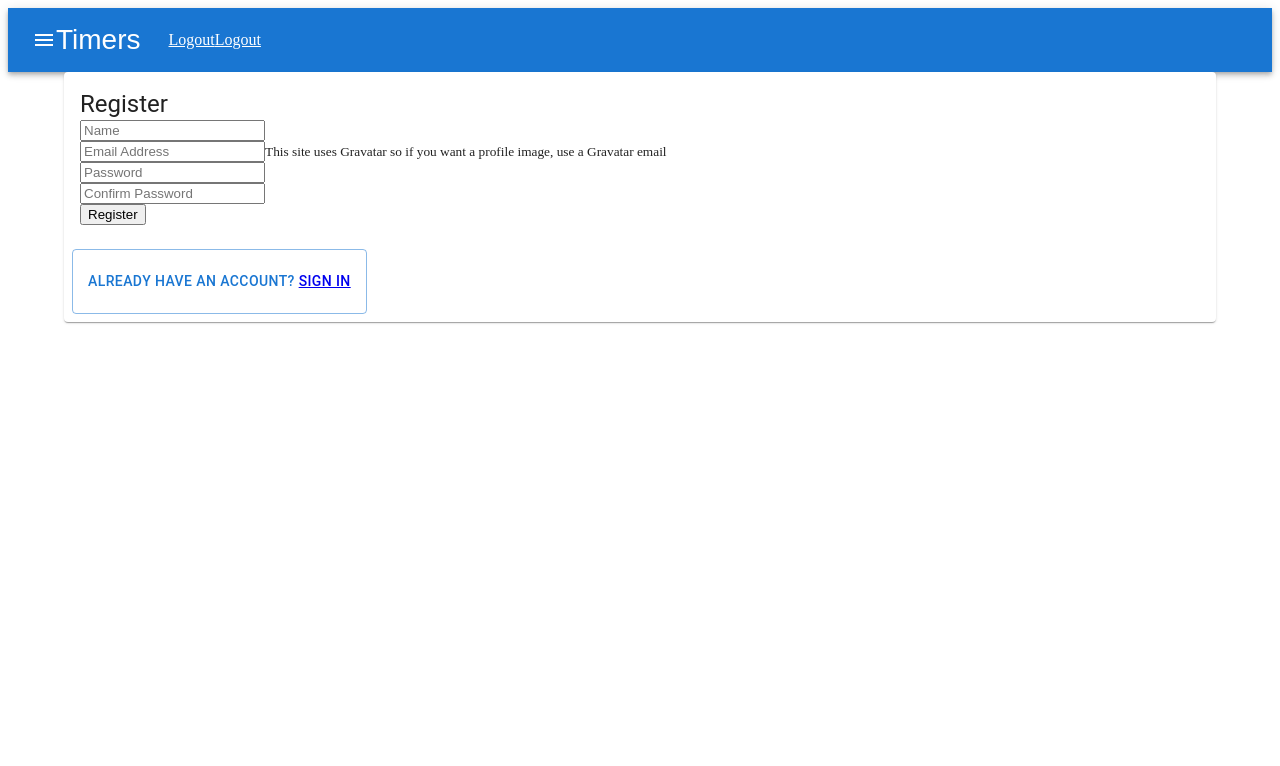
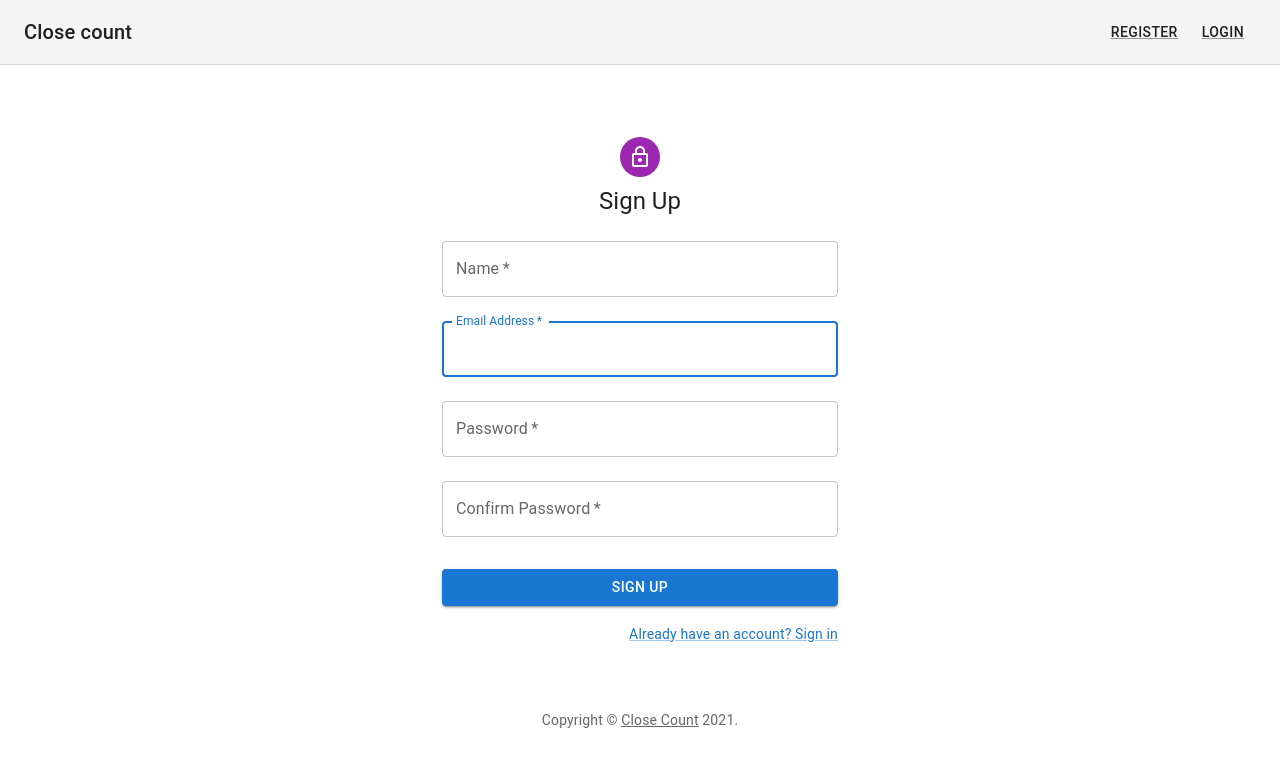
Before and after one commit to phonist/close_count, a React (Create React App) app in the folder client/: page /register in a window 1280 px wide. Shown: the top 766 px of the page. Built offline with nearby package versions, Linux system fonts and the light colour scheme; no server answers; the HTML template or start-up script is replaced by a standard one.

Commit message:
redesign registration page

```diff
--- a/client/src/components/auth/Login.js
+++ b/client/src/components/auth/Login.js
@@ -1,10 +1,28 @@
 import React, { useState } from 'react';
-import { Link, Redirect } from 'react-router-dom';
+import { Redirect } from 'react-router-dom';
+import { Avatar, Button, TextField, FormControlLabel, Checkbox, Link, Grid, Box, Typography } from '@mui/material';
+import LockOutlinedIcon from '@mui/icons-material/LockOutlined';
 import { connect } from 'react-redux';
 import PropTypes from 'prop-types';
 import { login } from '../../actions/auth';
-//material ui
-import { Card, CardContent, CardActions, Typography, Button, Container } from '@mui/material';
+import { CssBaseline, Container } from '@mui/material';
+import { createTheme, ThemeProvider } from '@mui/material/styles';
+
+function Copyright(props) {
+  return (
+    <Typography variant="body2" color="text.secondary" align="center" {...props}>
+      {'Copyright © '}
+      <Link color="inherit" href="#">
+        Close Count
+      </Link>{' '}
+      {new Date().getFullYear()}
+      {'.'}
+    </Typography>
+  );
+}
+
+const theme = createTheme();
+
 
 const Login = ({ login, isAuthenticated }) => {
     const [formData, setFormData] = useState({
@@ -14,10 +32,9 @@ const Login = ({ login, isAuthenticated }) => {
 
   const { email, password } = formData;
 
-  const onChange = e =>
-    setFormData({ ...formData, [e.target.name]: e.target.value });
+  const onChange = e => setFormData({ ...formData, [e.target.name]: e.target.value });
 
-  const onSubmit = e => {
+  const handleSubmit = e => {
     e.preventDefault();
     login(email, password);
   };
@@ -27,50 +44,70 @@ const Login = ({ login, isAuthenticated }) => {
   }
 
   return (
-      <Container>
-        <Card>
-          <CardContent color="lightBlue">
-            <Typography variant="h5" component="div">
-              Login
+    <ThemeProvider theme={theme}>
+      <Container component="main" maxWidth="xs">
+        <CssBaseline />
+          <Box
+            sx={{
+              marginTop: 8,
+              display: 'flex',
+              flexDirection: 'column',
+              alignItems: 'center',
+            }}
+          >
+            <Avatar sx={{ m: 1, bgcolor: 'secondary.main' }}>
+              <LockOutlinedIcon />
+            </Avatar>
+            <Typography component="h1" variant="h5">
+              Sign in
             </Typography>
-            <form className="form" onSubmit={onSubmit}>
-                <div className="mb-12 px-4 bg-bb">
-                    <input
-                      type="email"
-                      placeholder="Email Address"
+            <Box component="form" onSubmit={handleSubmit} noValidate sx={{ mt: 1 }}>
+              <TextField
+                margin="normal"
+                required
+                fullWidth
+                id="email"
+                label="Email Address"
                 name="email"
-                      value={email}
+                autoComplete="email"
+                autoFocus
                 onChange={onChange}
+              />
+              <TextField
+                margin="normal"
                 required
+                fullWidth
+                name="password"
+                label="Password"
+                type="password"
+                id="password"
+                autoComplete="current-password"
+                onChange={onChange}
               />
-                </div>
-                <div className="mb-8 px-4">
-                    <input
-                      type="password"
-                      placeholder="Password"
-                      name="password"
-                      value={password}
-                      onChange={onChange}
-                      minLength="6"
+              <FormControlLabel
+                control={<Checkbox value="remember" color="primary" />}
+                label="Remember me"
               />
-                </div>
-                <div className="mb-4 px-4">
-                    <input type="submit" className="btn btn-primary" value="Login" />
-                </div>
-            </form>
-          </CardContent>
-          <CardActions>
-              <div className="flex justify-center bg-bb">
               <Button
-                      variant='outlined'
+                type="submit"
+                fullWidth
+                variant="contained"
+                sx={{ mt: 3, mb: 2 }}
               >
-                    <Link to="/register">Get Started</Link>
+                Sign In
               </Button>
-              </div>
-          </CardActions>
-        </Card>
+              <Grid container>
+                <Grid item>
+                  <Link href="/register" variant="body2">
+                    {"Don't have an account? Sign Up"}
+                  </Link>
+                </Grid>
+              </Grid>
+            </Box>
+          </Box>
+          <Copyright sx={{ mt: 8, mb: 4 }} />
       </Container>
-
+    </ThemeProvider>
   );
 };
 
--- a/client/src/components/auth/Register.js
+++ b/client/src/components/auth/Register.js
@@ -1,13 +1,28 @@
 import React, { useState } from 'react';
+import { Redirect } from 'react-router-dom';
+import { Avatar, Button, TextField, Link, Grid, Box, Typography } from '@mui/material';
+import LockOutlinedIcon from '@mui/icons-material/LockOutlined';
 import { connect } from 'react-redux';
-import { Link, Redirect } from 'react-router-dom';
+import PropTypes from 'prop-types';
+import { register } from '../../actions/auth';
+import { CssBaseline, Container } from '@mui/material';
+import { createTheme, ThemeProvider } from '@mui/material/styles';
 import { setAlert } from '../../actions/alert';
-import { register } from '../../actions/auth';
-import PropTypes from 'prop-types';
-//material ui
-//material ui
-import { Card, CardContent, CardActions, Typography, Button, Container } from '@mui/material';
 
+function Copyright(props) {
+  return (
+    <Typography variant="body2" color="text.secondary" align="center" {...props}>
+      {'Copyright © '}
+      <Link color="inherit" href="#">
+        Close Count
+      </Link>{' '}
+      {new Date().getFullYear()}
+      {'.'}
+    </Typography>
+  );
+}
+
+const theme = createTheme();
 
 const Register = ({ setAlert, register, isAuthenticated }) => {
     const [formData, setFormData] = useState({
@@ -22,7 +37,7 @@ const Register = ({ setAlert, register, isAuthenticated }) => {
     const onChange = (e) =>
       setFormData({ ...formData, [e.target.name]: e.target.value });
 
-  const onSubmit = async (e) => {
+    const handleSubmit = async (e) => {
       e.preventDefault();
       if (password !== password2) {
         setAlert('Passwords do not match', 'danger');
@@ -36,70 +51,92 @@ const Register = ({ setAlert, register, isAuthenticated }) => {
     }
 
     return (
-    <Container>
-      <Card>
-        <CardContent color="lightBlue">
-          <Typography variant="h5" component="div">
-            Register
+        <ThemeProvider theme={theme}>
+        <Container component="main" maxWidth="xs">
+            <CssBaseline />
+            <Box
+                sx={{
+                marginTop: 8,
+                display: 'flex',
+                flexDirection: 'column',
+                alignItems: 'center',
+                }}
+            >
+                <Avatar sx={{ m: 1, bgcolor: 'secondary.main' }}>
+                    <LockOutlinedIcon />
+                </Avatar>
+                <Typography component="h1" variant="h5">
+                Sign Up
                 </Typography>
-          <form className="form" onSubmit={onSubmit}>
-            <div className="mb-10 px-4">
-              <input
-                type="text"
-                placeholder="Name"
+                <Box component="form" onSubmit={handleSubmit} noValidate sx={{ mt: 1 }}>
+                <TextField
+                    margin="normal"
+                    required
+                    fullWidth
+                    id="name"
+                    label="Name"
                     name="name"
+                    autoComplete="email"
+                    autoFocus
+                    onChange={onChange}
                     value={name}
+                />
+                <TextField
+                    margin="normal"
+                    required
+                    fullWidth
+                    id="email"
+                    label="Email Address"
+                    name="email"
+                    autoComplete="email"
+                    autoFocus
                     onChange={onChange}
+                    value={email}
                 />
-            </div>
-            <div className="mb-10 px-4">
-              <input
-                type="email"
-                placeholder="Email Address"
-                name="email"
-                value={email}
+                <TextField
+                    margin="normal"
+                    required
+                    fullWidth
+                    name="password"
+                    label="Password"
+                    type="password"
+                    id="password"
+                    autoComplete="current-password"
                     onChange={onChange}
+                    value={password}
                 />
-              <small className="form-text">
-                This site uses Gravatar so if you want a profile image, use a
-                Gravatar email
-              </small>
-            </div>
-            <div className="mb-4 px-4">
-              <input
+                <TextField
+                    margin="normal"
+                    required
+                    fullWidth
+                    name="password2"
+                    label="Confirm Password"
                     type="password"
-                placeholder="Password"
-                name="password"
-                value={password}
+                    id="password2"
+                    autoComplete="current-password"
                     onChange={onChange}
+                    value={password2}
                 />
-            </div>
-            <div className="mb-4 px-4">
-              <input
-                type="password"
-                placeholder="Confirm Password"
-                name="password2"
-                value={password2}
-                onChange={onChange}
-              />
-            </div>
-            <input type="submit" className="btn btn-primary" value="Register" />
-          </form>
-
-        </CardContent>
-        <CardActions>
-            <div className="flex justify-center">
                 <Button
-                    variant='outlined'
+                    type="submit"
+                    fullWidth
+                    variant="contained"
+                    sx={{ mt: 3, mb: 2 }}
                 >
-            <p className="my-1">
-            Already have an account? <Link to="/login">Sign In</Link>
-            </p>
+                Sign Up
                 </Button>
-            </div>
-        </CardActions>
-      </Card>
+                <Grid container justifyContent="flex-end">
+                    <Grid item>
+                        <Link href="/login" variant="body2">
+                        Already have an account? Sign in
+                        </Link>
+                    </Grid>
+                </Grid>
+                </Box>
+            </Box>
+            <Copyright sx={{ mt: 8, mb: 4 }} />
         </Container>
+        </ThemeProvider>
     );
 };
 
--- a/client/src/components/layout/NavigationBar.js
+++ b/client/src/components/layout/NavigationBar.js
@@ -9,8 +9,6 @@ import Box from '@mui/material/Box';
 import Toolbar from '@mui/material/Toolbar';
 import Typography from '@mui/material/Typography';
 import Button from '@mui/material/Button';
-import IconButton from '@mui/material/IconButton';
-import MenuIcon from '@mui/icons-material/Menu';
 import Link from '@mui/material/Link';
 
 
@@ -27,91 +25,63 @@ const NavigationBar = ({
   }, [isAuthenticated, logout, user]);
 
   const authLinks = (
-    // <NavbarCollapse open={openNavbar}>
-    //     <Nav>
-    //         <NavLink href="/timers" ripple="light">
-    //             <AccountCircle name="account_circle" size="xl" />
-    //             Timers
-    //         </NavLink>
-    //         <NavLink href={link} ripple="light">
-    //             <Person name="person" size="xl" />
-    //               Your Profile
-    //         </NavLink>
-    //         <NavItem onClick={logout} ripple="light">
-    //             <ExitToApp name="exit_to_app" size="xl" />
-    //             Logout
-    //         </NavItem>
-    //     </Nav>
-    // </NavbarCollapse>
-    <Toolbar>
-      <IconButton
-        size="large"
-        edge="start"
-        color="inherit"
-        aria-label="menu"
-        sx={{ mr: 2 }}
-      >
-        <MenuIcon />
-        Timers
-      </IconButton>
-      <Typography variant="h6" component="div" sx={{ flexGrow: 1 }}>
-        Your Profile
+    <Toolbar sx={{ flexWrap: 'wrap' }}>
+      <Typography variant="h6" color="inherit" noWrap sx={{ flexGrow: 1 }}>
+        Close count
       </Typography>
-      <Link color="inherit" href={link}> Your Profile </Link>
-      <Button color="inherit" onClick={logout}>Logout</Button>
+      <nav>
+        <Link
+          variant="button"
+          color="text.primary"
+          href={link}
+          sx={{ my: 1, mx: 1.5 }}
+        >
+          Your Profile
+        </Link>
+        <Button href="#" variant="outlined" onClick={logout} sx={{ my: 1, mx: 1.5 }}>
+          Logout
+        </Button>
+      </nav>
     </Toolbar>
   );
 
   const guestLinks = (
-    // <NavbarCollapse open={openNavbar}>
-    //     <Nav>
-    //         <NavLink href="/register" ripple="light">
-    //             Register
-    //         </NavLink>
-    //         <NavLink href="/login" ripple="light">
-    //             Login
-    //         </NavLink>
-    //     </Nav>
-    // </NavbarCollapse>
-    <Toolbar>
-      <IconButton
-        size="large"
-        edge="start"
-        color="inherit"
-        aria-label="menu"
-        sx={{ mr: 2 }}
-      >
-        <MenuIcon />
-        Timers
-      </IconButton>
-      <Link color="inherit" href='/register'>Logout</Link>
-      <Link color="inherit" href='/login'>Logout</Link>
+    <Toolbar sx={{ flexWrap: 'wrap' }}>
+      <Typography variant="h6" color="inherit" noWrap sx={{ flexGrow: 1 }}>
+        Close count
+      </Typography>
+      <nav>
+        <Link
+          variant="button"
+          color="text.primary"
+          href="/register"
+          sx={{ my: 1, mx: 1.5 }}
+        >
+          Register
+        </Link>
+        <Link
+          variant="button"
+          color="text.primary"
+          href="/login"
+          sx={{ my: 1, mx: 1.5 }}
+        >
+          Login
+        </Link>
+      </nav>
     </Toolbar>
   );
 
   return (
-    // <Navbar color="lightBlue" navbar>
-    //     <NavbarContainer>
-    //         <NavbarWrapper>
-    //             <NavbarBrand>
-    //               <NavLink href="/">
-    //                 <Timer name="timer" size="xl" />
-    //                 Close Count
-    //               </NavLink>
-    //             </NavbarBrand>
-    //             <NavbarToggler
-    //                 color="white"
-    //                 onClick={() => setOpenNavbar(!openNavbar)}
-    //                 ripple="light"
-    //             />
-    //         </NavbarWrapper>
-
-    //         {isAuthenticated ? authLinks : guestLinks}
-
-    //     </NavbarContainer>
-    // </Navbar>
     <Box sx={{ flexGrow: 1 }}>
       <AppBar position="static">
+
+      </AppBar>
+      <AppBar
+        position="static"
+        color="default"
+        elevation={0}
+        sx={{ borderBottom: (theme) => `1px solid ${theme.palette.divider}` }}
+      >
         {isAuthenticated ? authLinks : guestLinks}
       </AppBar>
     </Box>
```
Also changed, not shown: client/src/App.js (+6 -5 lines), client/src/components/auth/Register_bak.js (added, +116 -0 lines). Lines whose indentation alone changed are shown as unchanged.
